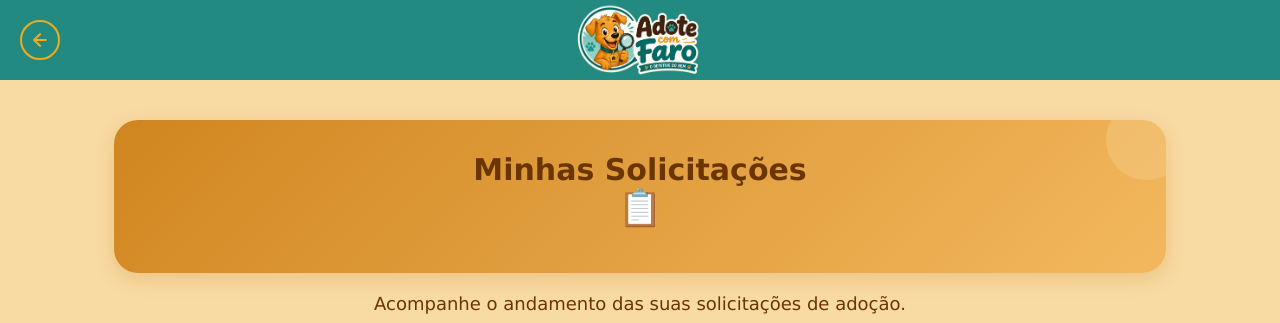
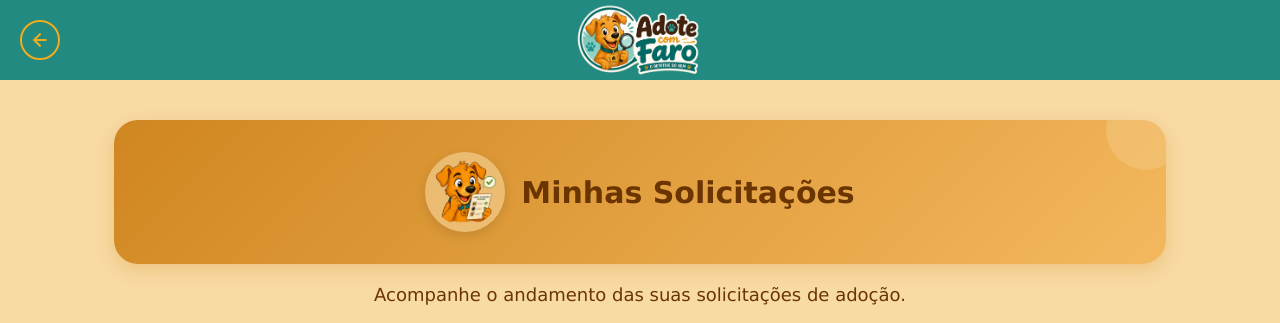
Before and after one commit to eusam04/adote-com-faro, a React (Vite) app in the folder frontend/: page /minhas-solicitacoes in a window 1280 px wide. Shown: the top 323 px of the page. Built offline with nearby package versions, Linux system fonts and the light colour scheme; no server answers; sample sign-in values are in the browser's storage.

Commit message:
Melhorias na estilização da página de MinhasSolicitacoes onde foi adicionada uma nova imagem na página e foi estilizada

```diff
--- a/frontend/src/pages/MinhasSolicitacoes/MinhasSolicitacoes.css
+++ b/frontend/src/pages/MinhasSolicitacoes/MinhasSolicitacoes.css
@@ -61,6 +61,22 @@
   font-weight: bold;
   position: relative;
   overflow: hidden;
+  display: flex;             /* Imagem e texto lado a lado */
+  align-items: center;       /* Alinha verticalmente */
+  justify-content: center;   /* Centraliza o conjunto no card */
+  gap: 16px;                /* Espaço entre imagem e texto */
+}
+
+/* Mascote (Faro) no lado esquerdo do título */
+.minhas-solicitacoes-titulo-emoticon {
+  width: 80px;
+  height: 80px;
+  flex-shrink: 0;           /* Não encolhe */
+  object-fit: contain;
+  border-radius: 50%;
+  background-color: rgba(248, 218, 163, 0.55);
+  padding: 6px;
+  box-shadow: 0 4px 12px rgba(0, 0, 0, 0.12);
 }
 
 .minhas-solicitacoes-header h1::before {
@@ -73,15 +89,13 @@
   background: rgba(248, 218, 163, 0.3);
   border-radius: 50%;
   z-index: 0;
+  animation: flutuarBolha 4s ease-in-out infinite;
 }
 
-.minhas-solicitacoes-header h1::after {
-  content: '📋';
-  font-size: 36px;
-  display: block;
-  margin-bottom: 12px;
-  position: relative;
-  z-index: 1;
+/* Animação de flutuação suave da bolha decorativa */
+@keyframes flutuarBolha {
+  0%, 100% { transform: translateY(0); }
+  50% { transform: translateY(-12px); }
 }
 
 .minhas-solicitacoes-header p {
@@ -234,6 +248,12 @@
   .minhas-solicitacoes-header h1 {
     font-size: 20px;
     padding: 18px 16px;
+    gap: 12px;
+  }
+
+  .minhas-solicitacoes-titulo-emoticon {
+    width: 44px;
+    height: 44px;
   }
 
   .minha-solicitacao-card {
--- a/frontend/src/pages/MinhasSolicitacoes/MinhasSolicitacoes.jsx
+++ b/frontend/src/pages/MinhasSolicitacoes/MinhasSolicitacoes.jsx
@@ -3,6 +3,7 @@ import { useLocation, useNavigate } from 'react-router-dom';
 import SiteLayout from '../../components/SiteLayout';
 import api from '../../services/api';
 import './MinhasSolicitacoes.css';
+import faroEmoticon4 from '../../assets/faro-emoticon4.png';
 
 function MinhasSolicitacoes() {
   const navigate = useNavigate();
@@ -72,7 +73,14 @@ function MinhasSolicitacoes() {
       >
 
       <section className="minhas-solicitacoes-header">
-        <h1>Minhas Solicitações</h1>
+        <h1>
+          <img
+            className="minhas-solicitacoes-titulo-emoticon"
+            src={faroEmoticon4}
+            alt="Mascote Faro"
+          />
+          Minhas Solicitações
+        </h1>
 
         <p>
           Acompanhe o andamento das suas solicitações de adoção.
```
Also changed, not shown: frontend/src/assets/faro-emoticon2.png, frontend/src/assets/faro-emoticon4.png (added).
